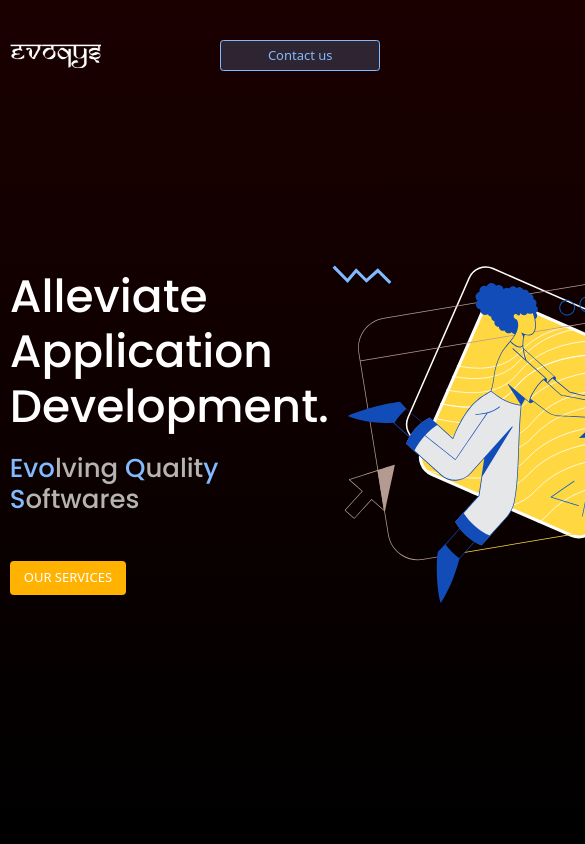
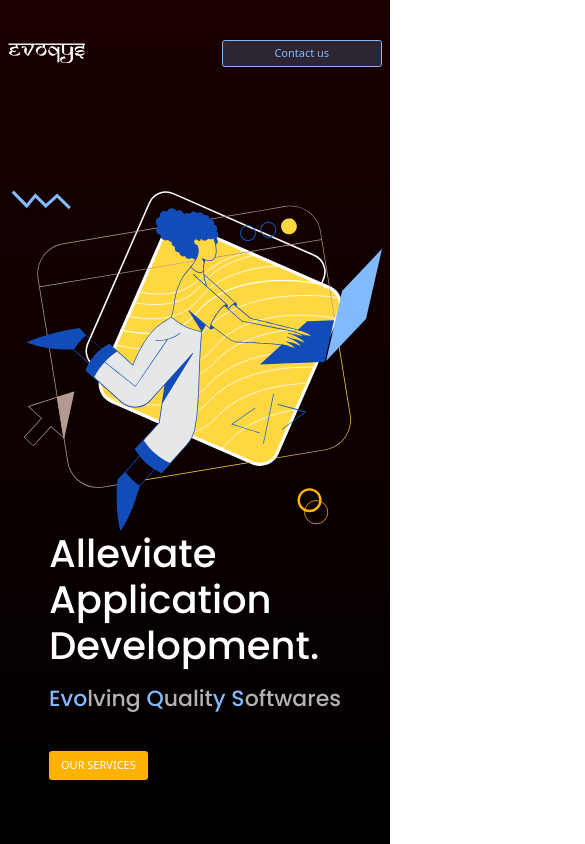
Before and after one commit to Evoqys/evoqys2.0, a Gatsby site: page / in a window 390 px wide. Shown: the top 844 px of the page, 585 px wide, since content can reach past the window. Built offline with nearby package versions, Linux system fonts and the light colour scheme; Gatsby itself is replaced by a stand-in of ours.

Commit message:
feat: landing page responsive

```diff
--- a/src/components/Landing/Landing.scss
+++ b/src/components/Landing/Landing.scss
@@ -1,7 +1,7 @@
 @import "../../styles/variables";
 
 .landing {
-  height: calc(100vh - 200px);
+  margin-top: 120px;
   .desc {
     color: $alternate-text-color;
   }
--- a/src/components/Landing/Landing.tsx
+++ b/src/components/Landing/Landing.tsx
@@ -4,7 +4,7 @@ import './Landing.scss';
 
 const Landing: React.FC = (props: any) => {
     return (
-        <div className='landing d-flex align-items-center justify-content-between mt-5'>
+        <div className='landing d-flex flex-column-reverse flex-md-row align-items-center justify-content-between'>
             <div>
                 <h1 className='text-white'>
                     Alleviate <br/>
--- a/src/styles/typography.scss
+++ b/src/styles/typography.scss
@@ -6,7 +6,7 @@ html {
   html { font-size: 15px !important; }
 }
 @media (max-width: 400px) {
-  html { font-size: 13px !important; }
+  html { font-size: 11px !important; }
 }
 
 /* Type will scale with document */
```
